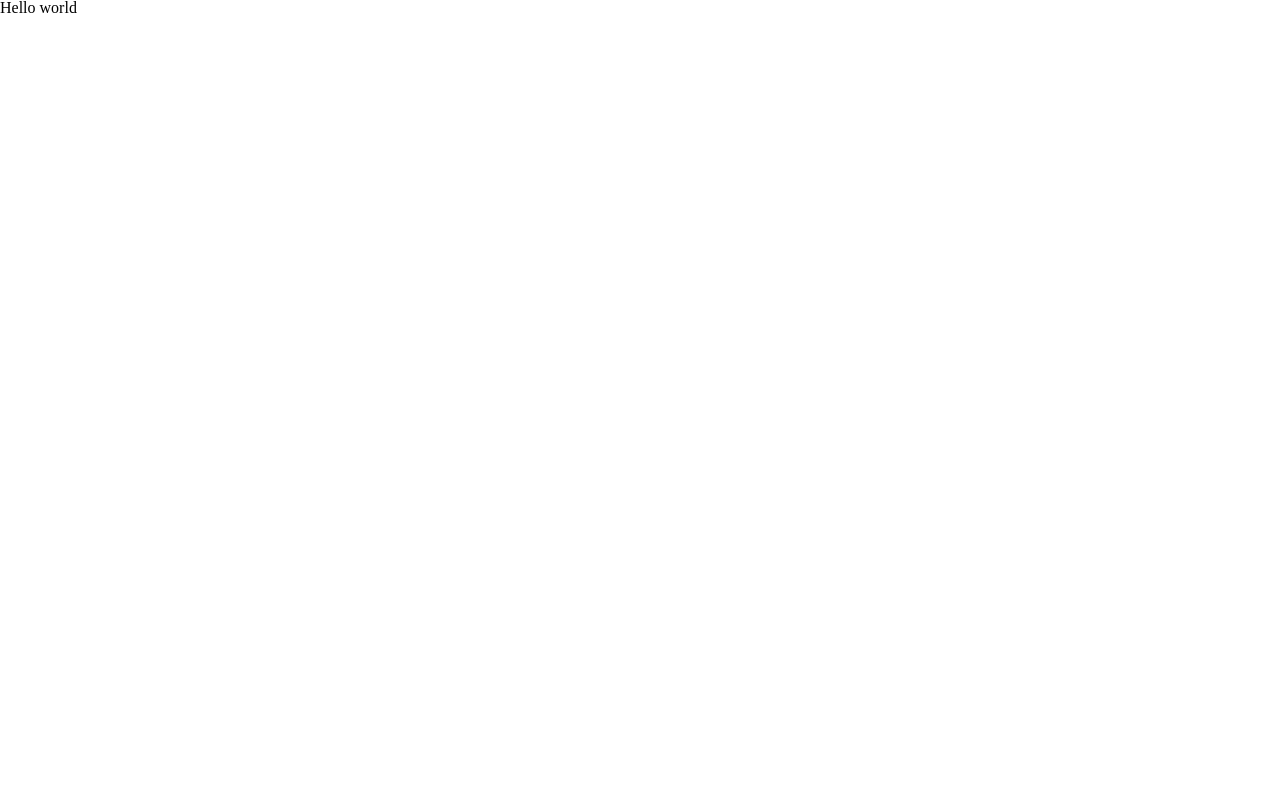
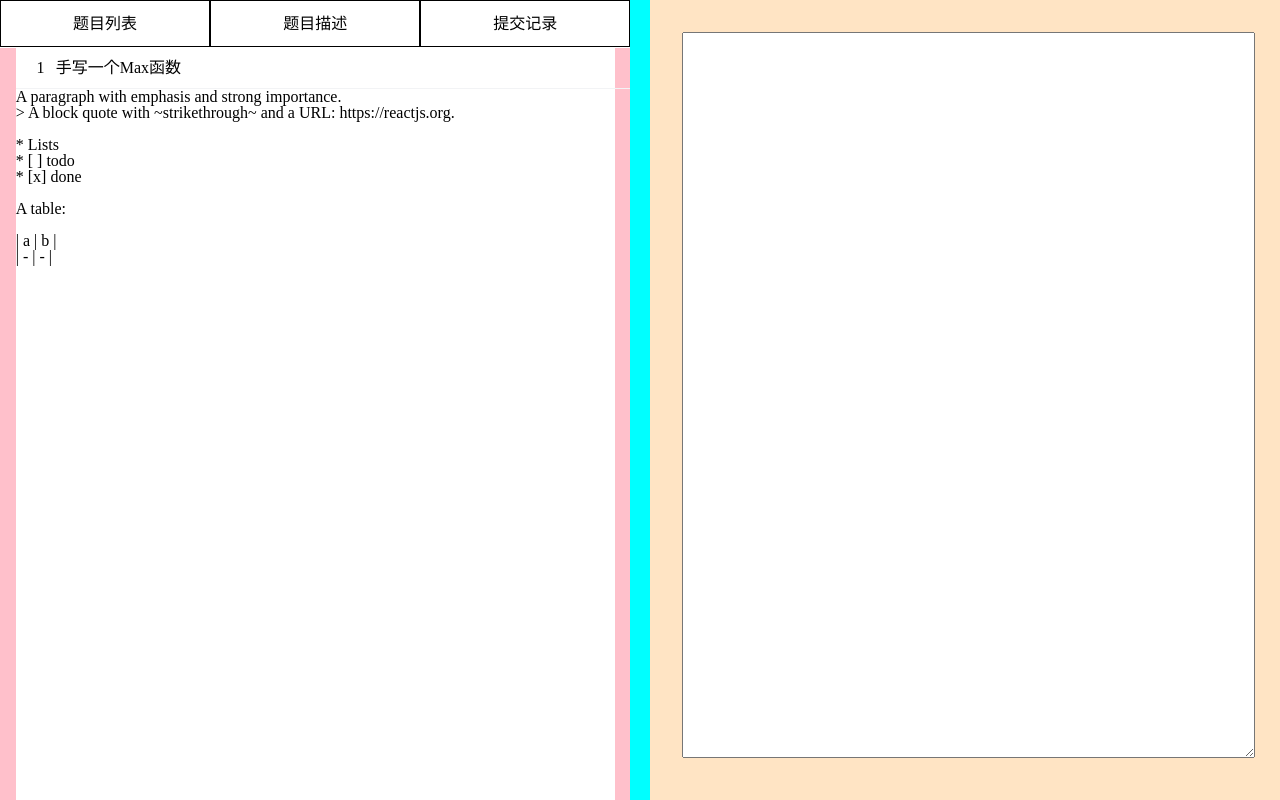
Before and after one commit to Hoshiu/escode-test, a React (Create React App) app: page / in a window 1280 px wide. Built offline with nearby package versions, Linux system fonts and the light colour scheme.

Commit message:
更新初始做题页面

```diff
--- a/package.json
+++ b/package.json
@@ -8,6 +8,7 @@
     "@testing-library/user-event": "^12.1.10",
     "react": "^17.0.2",
     "react-dom": "^17.0.2",
+    "react-markdown": "^7.1.0",
     "react-scripts": "4.0.3",
     "web-vitals": "^1.0.1"
   },
--- a/src/App.js
+++ b/src/App.js
@@ -1,11 +1,9 @@
-import logo from './logo.svg';
 import './App.css';
+import CodePage from './pages/codePage'
 
 const App = () => {
   return (
-    <div className="App">
-      Hello world
-    </div>
+    <CodePage />
   );
 }
 
--- /dev/null
+++ b/src/pages/codePage/AddMarkdown.jsx
@@ -0,0 +1,15 @@
+import React, { Component } from 'react';
+import ReactMarkdown from 'react-markdown'
+
+class AddMarkdown extends Component {
+  constructor(props) {
+    super(props)
+  }
+  render() {
+    return (
+      <ReactMarkdown children={this.props.descrption} />
+    )
+  }
+}
+
+export default AddMarkdown
--- /dev/null
+++ b/src/pages/codePage/code.css
@@ -0,0 +1,58 @@
+.body-content {
+	display: flex;
+	flex-direction: row;
+	width: 100vw;
+	height: 100vh;
+}
+.left-content {
+	width: 49.25%;
+	display: flex;
+	flex-direction: column;
+}
+.scroll-col {
+	width: 1.5%;
+	background-color: aqua;
+}
+.right-content {
+	width: 49.25%;
+	background-color: bisque;
+}
+
+.TabHeaderContainer {
+	width: 100%;
+	height: 3rem;
+	display: flex;
+	flex-direction: row;
+	justify-content: space-around;
+}
+
+.TabHeaderContent {
+	width: 100%;
+	height: 100%;
+	border: 1px solid black;
+	display: flex;
+	justify-content: center;
+	align-items: center;
+}
+
+.textContext {
+	background-color: pink;
+	margin-top: .16rem;
+	width: 100%;
+	height: 100%;
+}
+
+.TextArea {
+	background-color: white;
+	margin: 0 auto;
+	width: 95%;
+	height: 100%;
+}
+
+.TextTopArea {
+	width: 100%;
+	height: 2.5rem;
+	border-bottom: 1px solid rgb(242,243,245);
+	line-height: 2.5rem;
+	padding-left: 1.3rem;
+}
--- /dev/null
+++ b/src/pages/codePage/index.jsx
@@ -0,0 +1,50 @@
+import React from 'react';
+import './code.css'
+import AddMarkdown from './AddMarkdown';
+
+const CodePage = () => {
+  // const questions = axios.get(...)
+  const questions = {
+    "id":1,
+    "name":"手写一个Max函数",
+    "descrption":`A paragraph with *emphasis* and **strong importance**.
+
+    > A block quote with ~strikethrough~ and a URL: https://reactjs.org.
+
+    * Lists
+    * [ ] todo
+    * [x] done
+
+    A table:
+
+    | a | b |
+    | - | - |
+    `,
+  }
+  return (
+    <div className="body-content">
+      <div className="left-content">
+        <div className="TabHeaderContainer">
+          <div className="TabHeaderContent">题目列表</div>
+            <div className="TabHeaderContent">题目描述</div>
+            <div className="TabHeaderContent">提交记录</div>
+        </div>
+        <div className="textContext">
+          <div className="TextArea">
+            <div className="TextTopArea">
+              <p style={{display: 'inline-block'}}>{ questions.id }</p>
+              <p style={{display: 'inline-block', paddingLeft: '.7rem'}}>{questions.name }</p>
+            </div>
+            <AddMarkdown descrption={questions.descrption} />
+          </div>
+        </div>
+      </div>
+      <div className="scroll-col"></div>
+      <div className="right-content">
+        <textarea style={{ marginLeft: '2rem', marginTop: '2rem', height: '90%', width: '90%' }}></textarea>
+      </div>
+    </div>
+  );
+}
+
+export default CodePage;
```
Also changed, not shown: src/App.css (line endings or trailing spaces), src/logo.svg (deleted), 1 other file (tests, documents, lock files or other folders).
